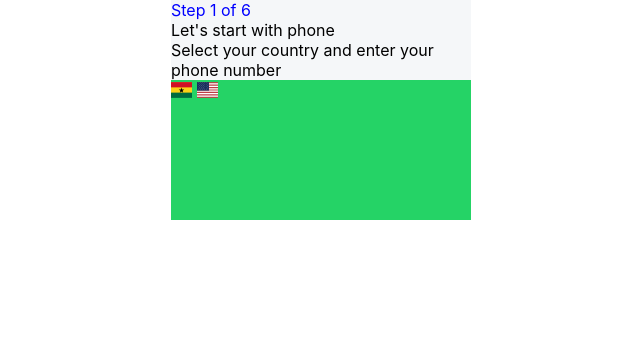
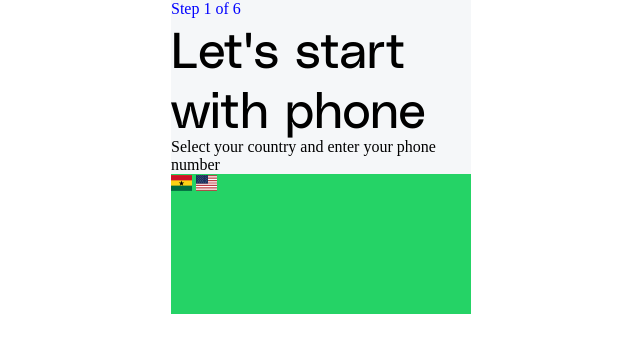
Before and after one commit to Rookid19/Web-Mobile-Signup-Form, a React (Create React App) app: page / in a window 1280 px wide. Shown: the top 352 px of the page, without its empty margins (319-959 px from the left). Built offline with nearby package versions, Linux system fonts and the light colour scheme.

Commit message:
adding fonts

```diff
--- a/src/App.css
+++ b/src/App.css
@@ -16,3 +16,7 @@
 .step {
   color: blue;
 }
+.title {
+  font-size: 50px;
+  font-family: "polysans-regular";
+}
--- a/src/index.css
+++ b/src/index.css
@@ -1,13 +1,24 @@
 body {
   margin: 0;
-  font-family: -apple-system, BlinkMacSystemFont, 'Segoe UI', 'Roboto', 'Oxygen',
+  /* font-family: -apple-system, BlinkMacSystemFont, 'Segoe UI', 'Roboto', 'Oxygen',
     'Ubuntu', 'Cantarell', 'Fira Sans', 'Droid Sans', 'Helvetica Neue',
     sans-serif;
   -webkit-font-smoothing: antialiased;
-  -moz-osx-font-smoothing: grayscale;
+  -moz-osx-font-smoothing: grayscale; */
 }
 
-code {
-  font-family: source-code-pro, Menlo, Monaco, Consolas, 'Courier New',
-    monospace;
+@font-face {
+  font-family: "polysans-regular";
+  src: local("polysans-regular"),
+    url(./assets/fonts/Polysans-Regular.ttf) format("woff");
 }
+@font-face {
+  font-family: "polysans-medium";
+  src: local("polysans-medium"),
+    url(./assets/fonts/Polysans-Medium.ttf) format("woff");
+}
+@font-face {
+  font-family: "polysans-bold";
+  src: local("polysans-bold"),
+    url(./assets/fonts/Polysans-Bold.ttf) format("woff");
+}
```
